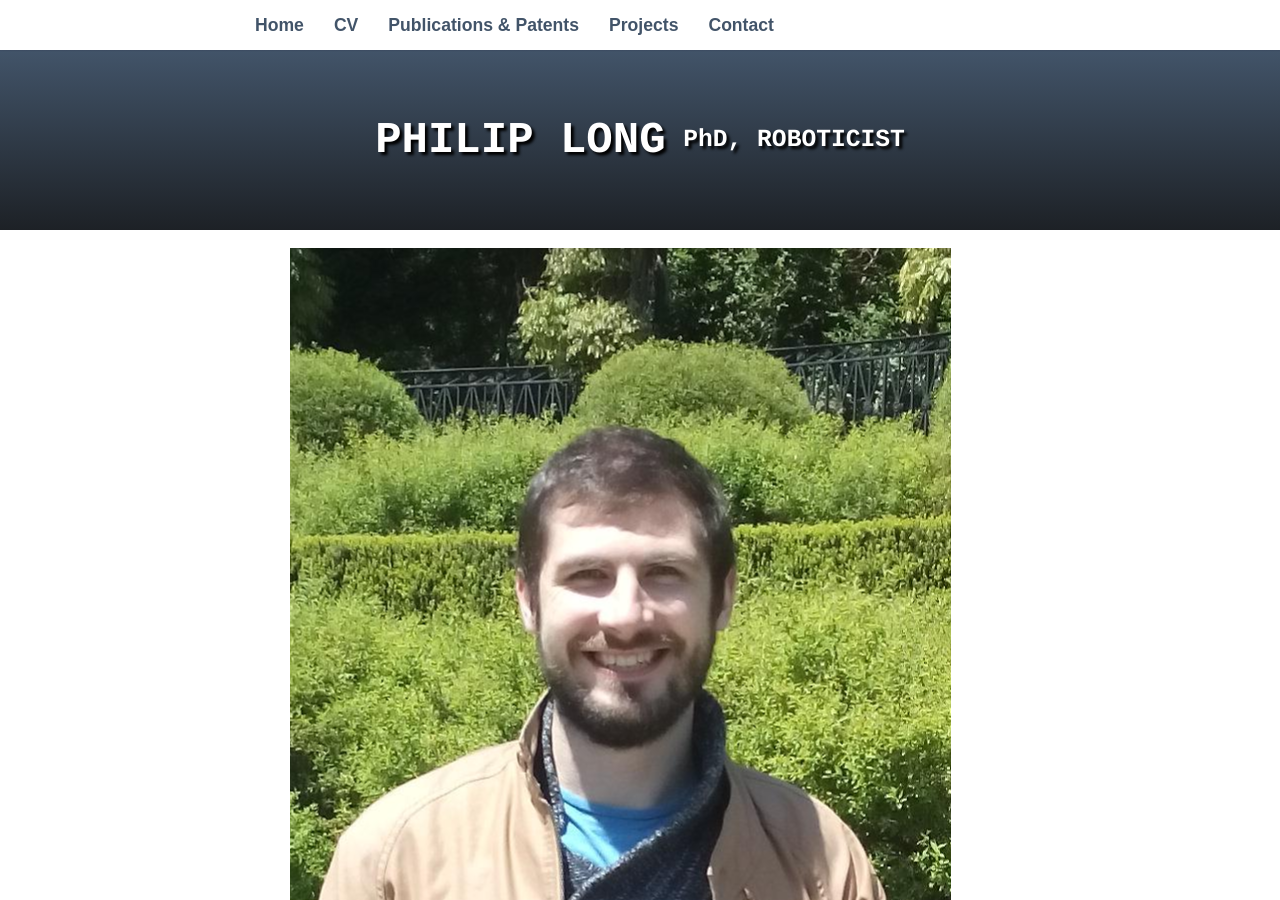
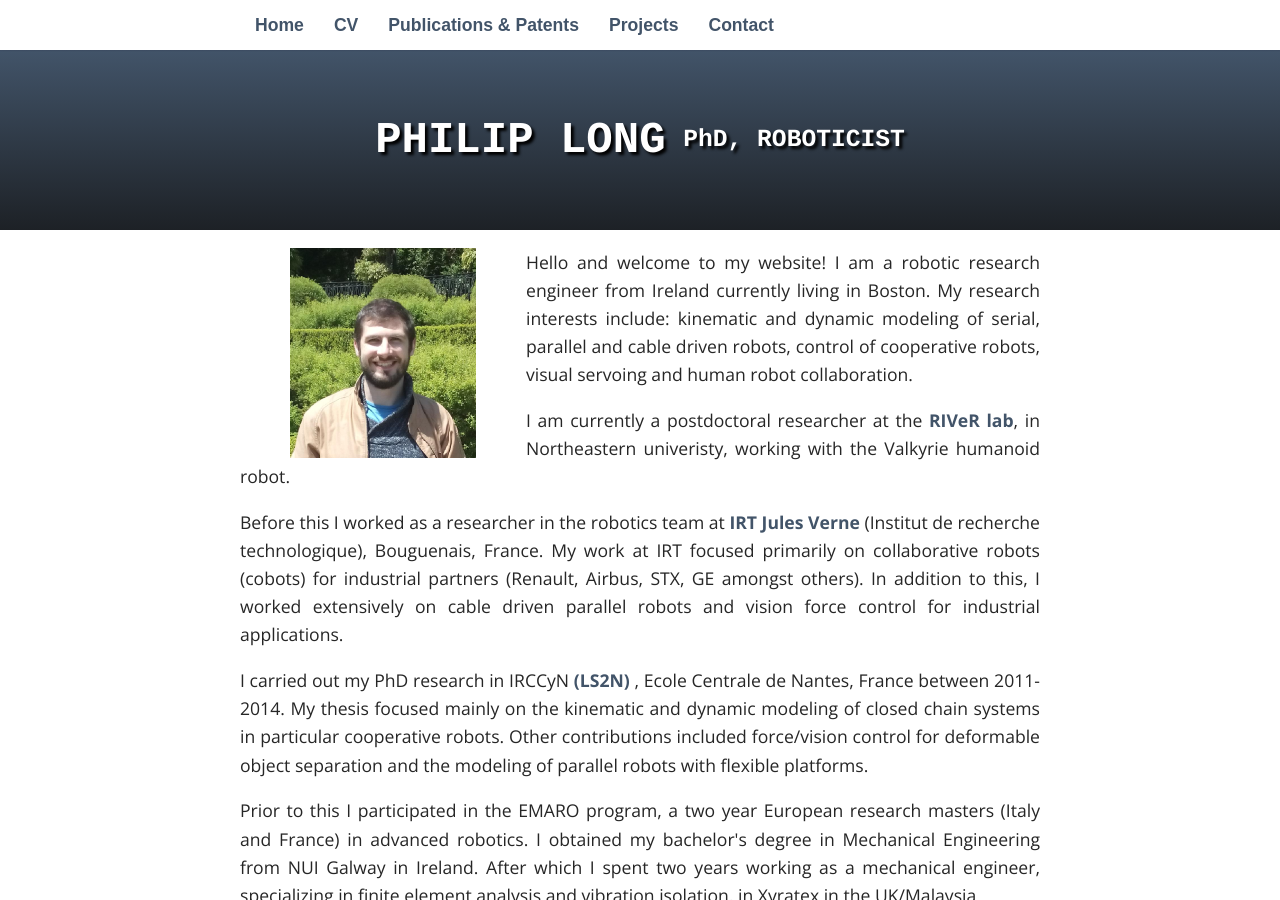
Before and after one commit to philip-long/philip-long.github.io, a Jekyll site: the page built from index.html, in a window 1280 px wide and 900 px high. Built offline with Jekyll 4.4.1, drawn with Linux system fonts in a browser that asks for light colours; some web fonts are replaced.

Commit message:
pic3 resized

```diff
--- a/index.html
+++ b/index.html
@@ -5,7 +5,7 @@
 
 <div class="blurb">
 <p>
-<img src="./images/pic1.png" alt="my_photo" hspace="50" style="float: left;" />
+<img src="./images/pic3.png" alt="my_photo" hspace="50" style="float: left;" />
     Hello and welcome to my website! I am a robotic research engineer from Ireland currently living in Boston. My research interests include: kinematic and dynamic modeling of serial, parallel and cable driven robots, control of cooperative robots, visual servoing and human robot collaboration.
     </p>
 
```
